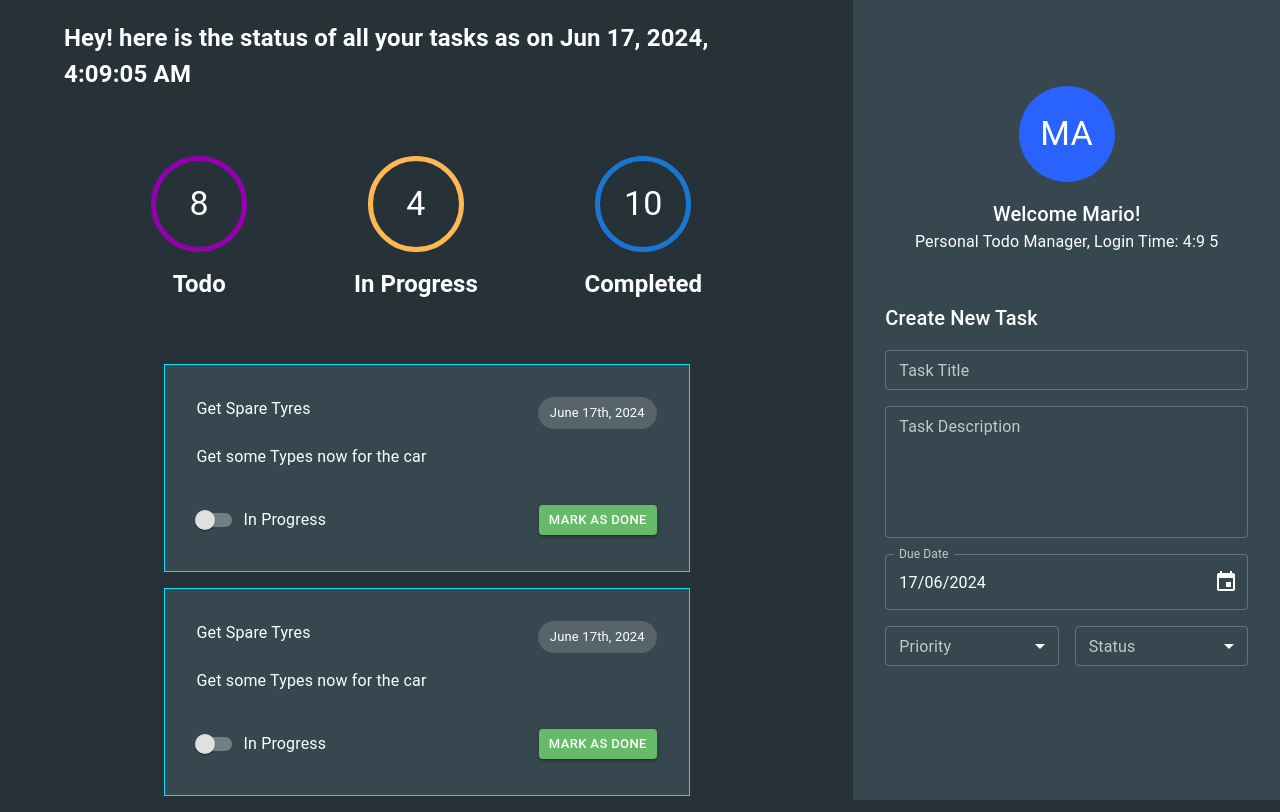
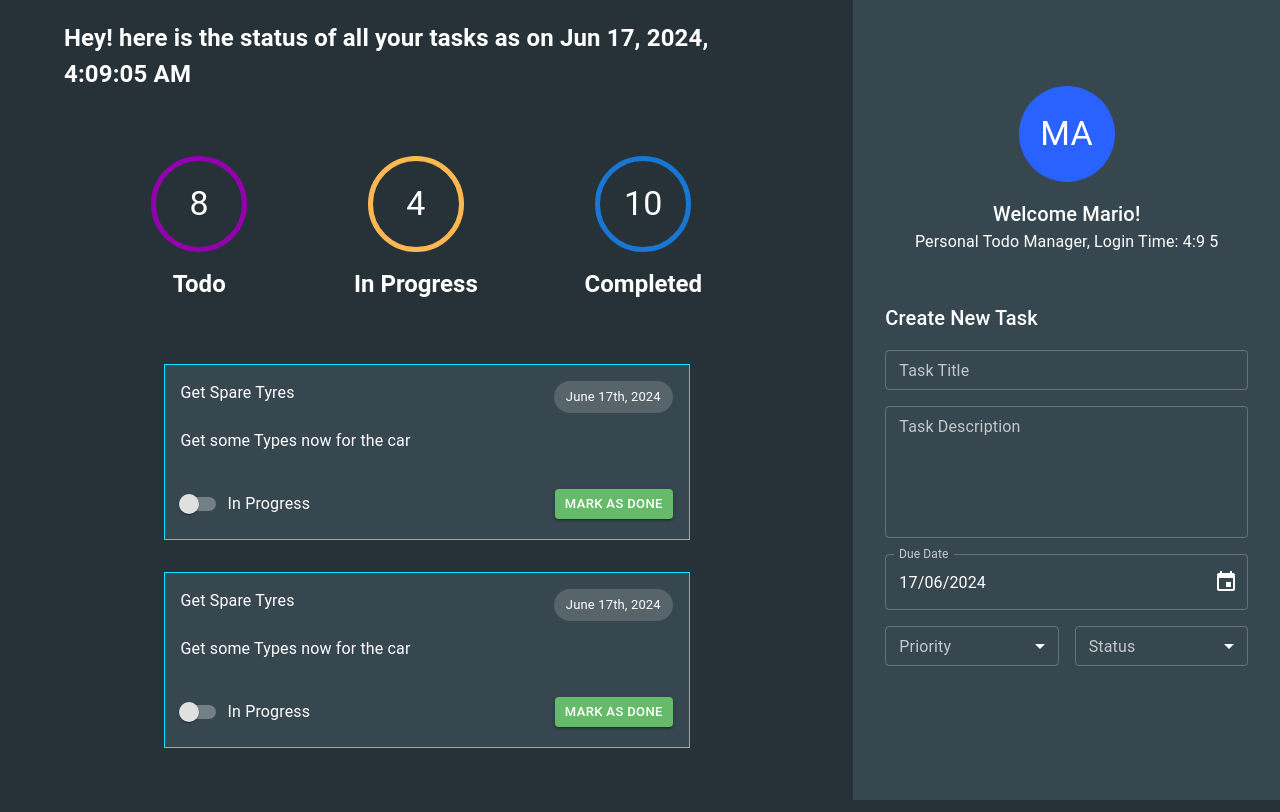
Before and after one commit to chandanch/personal-todos-webapp, a React (Create React App) app: page / in a window 1280 px wide. Built offline with nearby package versions, Linux system fonts and the light colour scheme.

Commit message:
adjust task spacing

```diff
--- a/src/components/task/task.tsx
+++ b/src/components/task/task.tsx
@@ -12,8 +12,8 @@ const Task: FC = (): ReactElement => {
                 width="100%"
                 justifyContent="flex-start"
                 flexDirection="column"
-                mb={2}
-                p={4}
+                mb={4}
+                p={2}
                 sx={{
                     width: '100%',
                     backgroundColor: 'background.paper',
```
